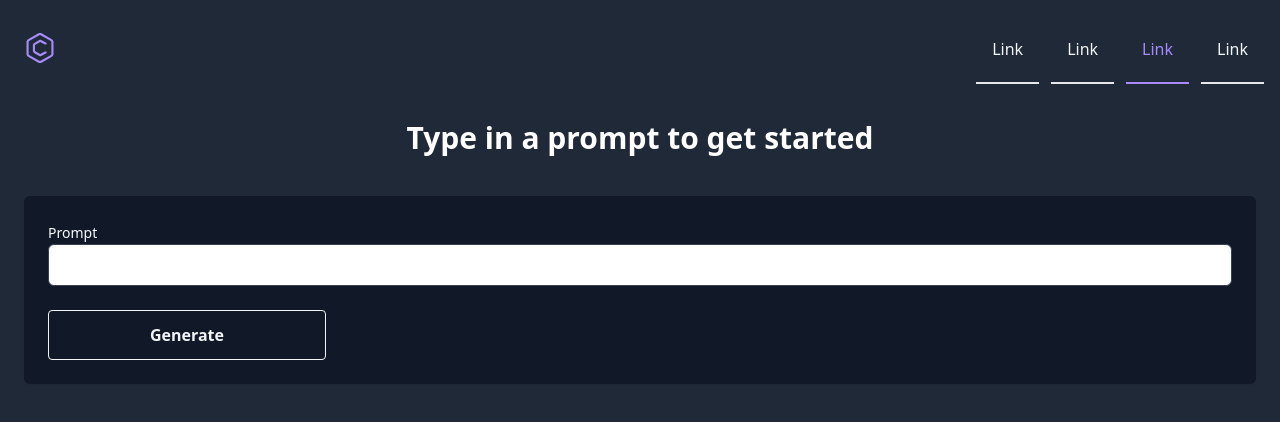
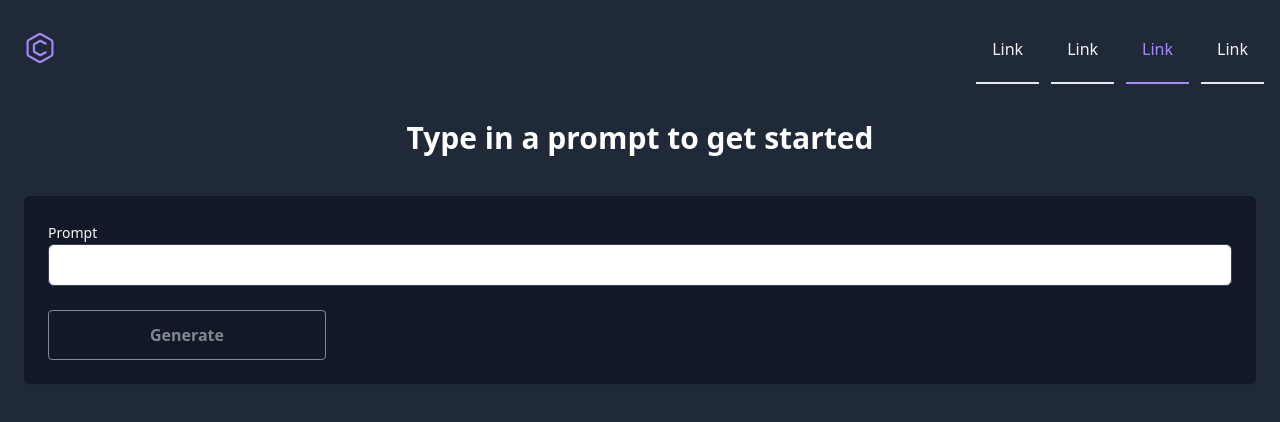
Before and after one commit to d4julian/mlh-2025, a React (Vite) app in the folder web/: page / in a window 1280 px wide. Shown: the top 422 px of the page. Built offline with nearby package versions, Linux system fonts and the light colour scheme.

Commit message:
Fix button logic and add background to puzzle board

```diff
--- a/web/src/components/Button.jsx
+++ /dev/null
@@ -1,13 +0,0 @@
-import React from "react";
-
-export default function Button({ text, onClick }) {
-  return (
-    <button
-      type="button"
-      className="px-8 py-3 font-semibold border rounded border-gray-100 text-gray-100 hover:border-violet-400 transition"
-      onClick={onClick}
-    >
-      {text}
-    </button>
-  );
-}
--- a/web/src/components/Form.jsx
+++ b/web/src/components/Form.jsx
@@ -12,6 +12,7 @@ export default function Form({ onCategorizeSuccess }) {
 
   const handleSubmit = async (e) => {
     e.preventDefault();
+
     const endpoint = "http://127.0.0.1:8000/api/categorize";
 
     try {
@@ -48,10 +49,18 @@ export default function Form({ onCategorizeSuccess }) {
             />
           </div>
 
-          <Button
-            text={loading ? "Generating..." : "Generate"}
+          <button
+            type="button"
+            className="px-8 py-3 font-semibold border rounded border-gray-100 text-gray-100 hover:border-violet-400 transition disabled:opacity-50 disabled:cursor-not-allowed"
             onClick={handleSubmit}
-          />
+            disabled={loading || !inputText}
+          >
+            {loading ? "Generating..." : "Generate"}
+          </button>
+
+          {loading && (
+            <div className="w-12 h-12 border-4 border-dashed rounded-full animate-spin border-violet-600" />
+          )}
         </fieldset>
       </form>
 
--- a/web/src/components/PuzzleBoard.jsx
+++ b/web/src/components/PuzzleBoard.jsx
@@ -153,7 +153,16 @@ export default function PuzzleBoard({ puzzlePieces, setPuzzlePieces }) {
       initial={{ opacity: 0, y: 20 }}
       animate={{ opacity: 1, y: 0 }}
       transition={{ delay: 0.6 }} // Delay to appear after cards
-      className="border-4 rounded-lg border-gray-900 bg-gray-700 mx-10"
+      className="border-4 rounded-lg border-gray-900 bg-gray-700 mx-10 striped-background"
+      style={{
+        background: `repeating-linear-gradient(
+          45deg,
+          rgba(31, 41, 55, 0.7),
+          rgba(31, 41, 55, 0.7) 10px,
+          rgba(55, 65, 81, 0.7) 10px,
+          rgba(55, 65, 81, 0.7) 20px
+        )`,
+      }}
     >
       <div
         className="relative w-full h-[80vh]"
```
